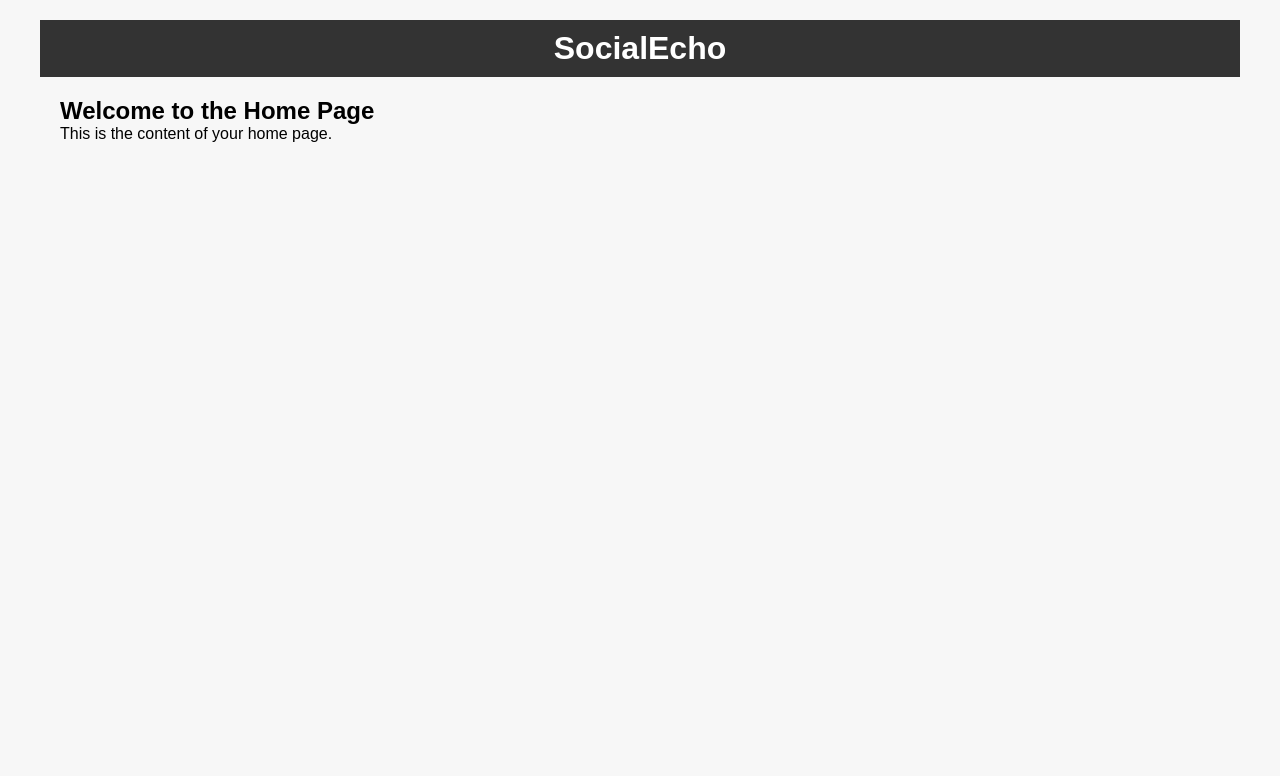
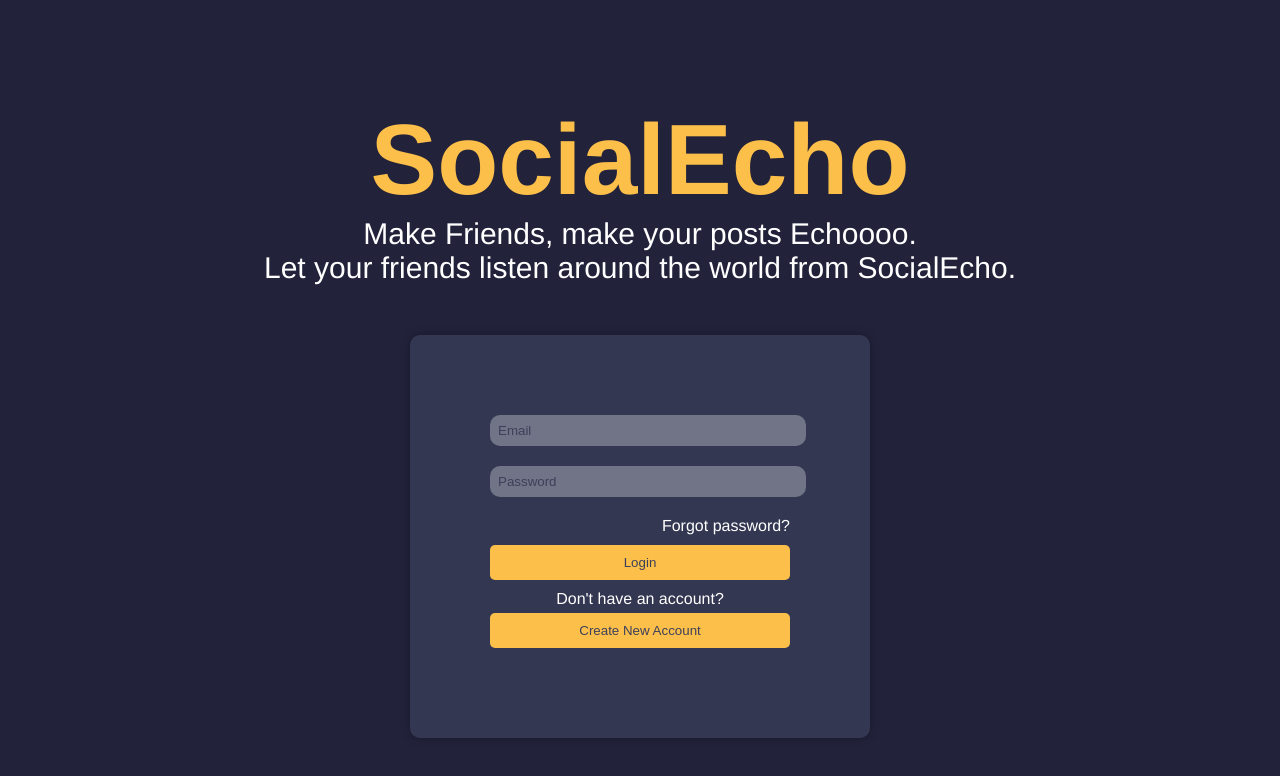
Before and after one commit to Salomhamwi/SocialEcho, a React (Create React App) app in the folder social-echo-client/: page / in a window 1280 px wide. Shown: the top 776 px of the page. Built offline with nearby package versions, Linux system fonts and the light colour scheme; a web font is replaced by a local one.

Commit message:
[Major] Edited Home page made simple animation with Login box

```diff
--- a/social-echo-client/src/components/App.js
+++ b/social-echo-client/src/components/App.js
@@ -1,7 +1,6 @@
 import React from "react";
 import { BrowserRouter as Router, Routes, Route } from "react-router-dom";
 import styled from "styled-components";
-import Header from "./Header";
 import Home from "./Home";
 
 const Container = styled.div`
@@ -13,7 +12,6 @@ function App() {
   return (
     <Router>
       <Container>
-        <Header />
         <Routes>
           <Route path="/" element={<Home />} />
         </Routes>
--- a/social-echo-client/src/components/GlobalStyles.js
+++ b/social-echo-client/src/components/GlobalStyles.js
@@ -11,7 +11,7 @@ const GlobalStyles = createGlobalStyle`
 
   /* Set a global font family */
   body {
-    font-family: 'Arial', sans-serif; /* Fallback font */
+    font-family: 'Helvetica Neue', Helvetica, Arial, sans-serif; /* Alternative font */
   }
 
   /* Use a specific font for Instagram-like feel */
@@ -22,7 +22,8 @@ const GlobalStyles = createGlobalStyle`
 
   /* Apply a background color */
   body {
-    background-color: #f7f7f7;
+    background-color: #22223b;
+    color: #fff;
   }
 
   /* Define a container for the content */
@@ -46,17 +47,15 @@ const GlobalStyles = createGlobalStyle`
     margin: 10px;
     text-decoration: none;
     color: #fff;
-    background-color: #3b5998; /* Facebook blue */
+    background-color: #f4a261;
     border-radius: 5px;
     transition: background-color 0.3s ease;
 
     &:hover {
-      background-color: #4267b2; /* Facebook dark blue on hover */
+      background-color: #f2cc8f;
     }
   }
 
-  /* Additional styling specific to your social media content */
-  /* Add your own specific styles here */
 
 `;
 
--- a/social-echo-client/src/components/Header.js
+++ /dev/null
@@ -1,20 +0,0 @@
-import React from "react";
-import styled from "styled-components";
-
-
-const Header = () => {
-  return (
-    <HeaderContainer>
-      <h1>SocialEcho</h1>
-    </HeaderContainer>
-  );
-};
-
-const HeaderContainer = styled.header`
-  background-color: #333;
-  color: #fff;
-  padding: 10px;
-  text-align: center;
-`;
-
-export default Header;
--- a/social-echo-client/src/components/Home.js
+++ b/social-echo-client/src/components/Home.js
@@ -1,18 +1,141 @@
-import React from "react";
+import React, { useState} from "react";
 import styled from "styled-components";
+import { motion } from "framer-motion";
+import {logoImage} from "../images/logo.png"
 
 
 const Home = () => {
+  // const [logoVisible, setLogoVisible] = useState(false);
+  // const controls = useAnimation();
+  // const handleLogoClick = () => {
+  //   setLogoVisible(true);
+
+  //   controls.start({
+  //     opacity: 1,
+  //     x: 0,
+  //     transition: {duration: 0.5},
+  //   });
+
+  //   setTimeout(() => {
+  //     controls.start({
+  //       x: [-20, 20 , -20, 20, 0],
+  //       transition: {duration: 0.2, times: [0, 0.25, 0.5, 0.75, 1]}
+  //     });
+
+  //   }, 500);
+
+
+  //   setTimeout(() => {
+  //     controls.start({ opacity: 0, transition: { duration: 1 } });
+  //   }, 2000);
+
+  //   setTimeout(() => {
+  //     setLogoVisible(false);
+  //   }, 3000);
+  // };
+
+
+  const containerVariants = {
+    hidden: { opacity: 0, x: "-100%" },
+    visible: { opacity: 1, x: 0, transition: { duration: 1 } },
+  };
+
   return (
-    <HomeContainer>
-      <h2>Welcome to the Home Page</h2>
-      <p>This is the content of your home page.</p>
+    <HomeContainer
+      variants={containerVariants}
+      initial="hidden"
+      animate="visible"
+    >
+      <Logo>SocialEcho</Logo>
+      <Tagline>Make Friends, make your posts Echoooo.</Tagline>
+      <Tagline>Let your friends listen around the world from SocialEcho.</Tagline>
+      <LoginForm>
+        <Input type="email" placeholder="Email" />
+        <Input type="password" placeholder="Password" />
+        <ForgotPasswordLink>Forgot password?</ForgotPasswordLink>
+        <LoginButton>Login</LoginButton>
+        <Label>Don't have an account?</Label>
+        <CreateAccountLink>Create New Account</CreateAccountLink>
+      </LoginForm>
     </HomeContainer>
   );
 };
 
-const HomeContainer = styled.div`
-  padding: 20px;
+const HomeContainer = styled(motion.div)`
+  background-color: #22223b;
+  color: #fff;
+  text-align: center;
+  height: 100vh;
+  display: flex;
+  flex-direction: column;
+  justify-content: center;
+  align-items: center;
+`;
+
+const Logo = styled.h2`
+  color: #fcbf49;
+  font-size: 100px;
+`;
+
+const Tagline = styled.p`
+  font-size: 30px;
+`;
+
+const LoginForm = styled.form`
+  background-color: rgba(61, 64, 91, 0.7);
+  margin: 0 auto;
+  padding: 80px;
+  border-radius: 10px;
+  box-shadow: 0 0 10px rgba(0, 0, 0, 0.3);
+  margin-top: 50px;
+  width: 300px;
+`;
+
+
+const Label = styled.label`
+  display: block;
+  margin-bottom: 5px;
+  color: #fff;
+`;
+
+const Input = styled.input`
+  width: 100%;
+  padding: 8px;
+  margin-bottom: 20px;
+  background-color: rgba(255, 255, 255, 0.3);
+  color: white;
+  border: none;
+  border-radius: 10px;
+  &::placeholder {
+    color: #3d405b;
+  }
+`;
+
+
+const ForgotPasswordLink = styled.a`
+  display: block;
+  text-align: right;
+  margin-bottom: 10px;
+  color: #fff;
+`;
+
+const SharedButtonStyles = `
+  background-color: #fcbf49;
+  color: #3d405b;
+  padding: 10px;
+  border: none;
+  border-radius: 5px;
+  cursor: pointer;
+  width: 100%;
+  margin-bottom: 10px;
+`;
+
+const LoginButton = styled.button`
+  ${SharedButtonStyles}
+`;
+
+const CreateAccountLink = styled.button`
+  ${SharedButtonStyles}
 `;
 
 export default Home;
```
Also changed, not shown: social-echo-client/src/images/logo.png (added).
